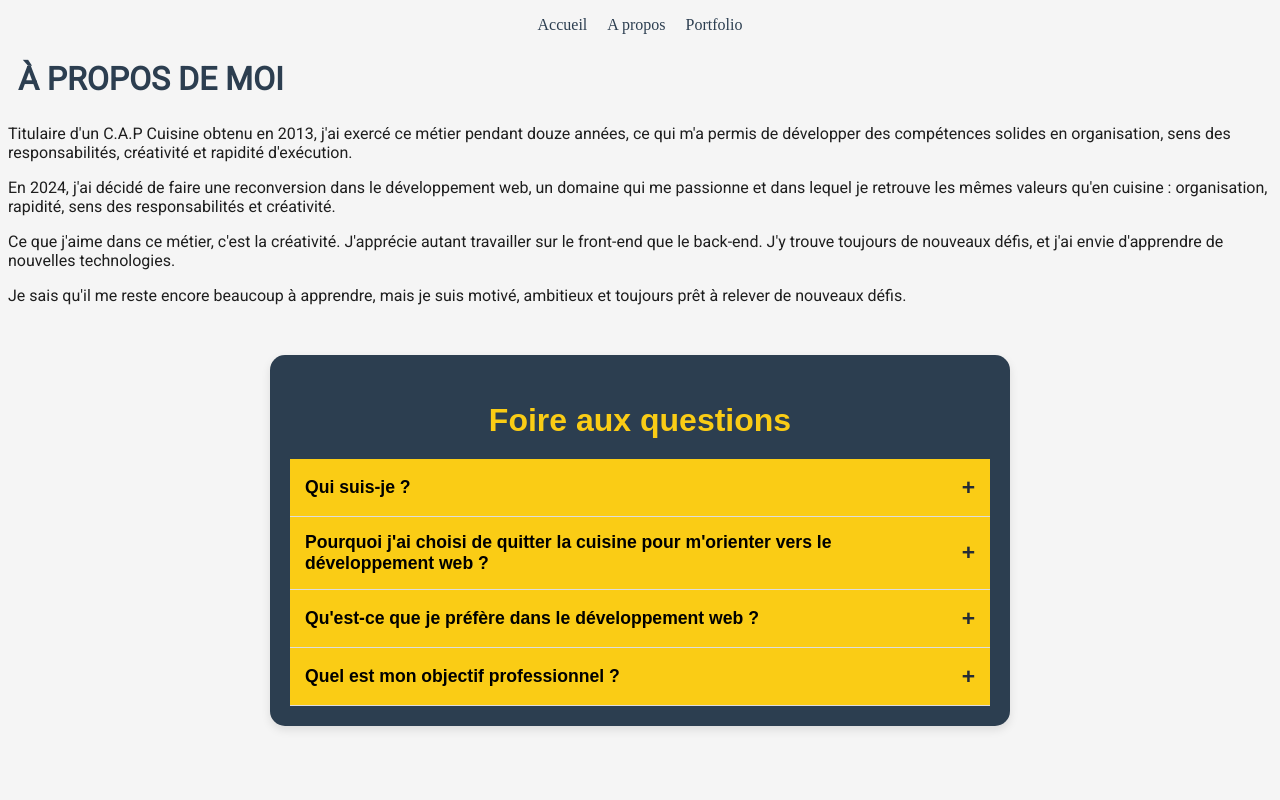
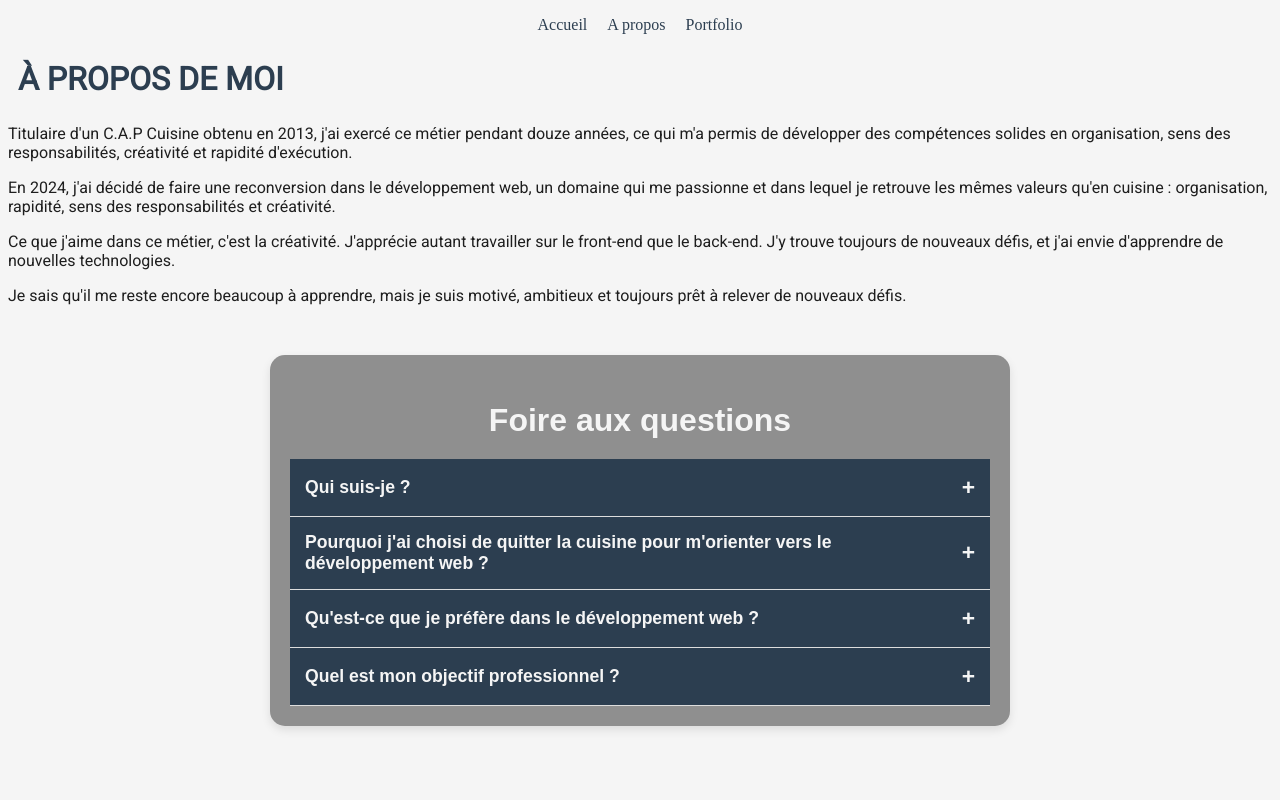
Before and after one commit to GregoryVDev/Portfolio, a React (Vite) app: page /about in a window 1280 px wide. Shown: the top 800 px of the page. Built offline with nearby package versions, Linux system fonts and the light colour scheme.

Commit message:
Edited color for faq className. Removed import IoMailOutline from SocialIcons.jsx file

```diff
--- a/src/Components/SocialIcons.jsx
+++ b/src/Components/SocialIcons.jsx
@@ -1,5 +1,4 @@
 import { FaLinkedin, FaGithub, FaFileDownload } from "react-icons/fa";
-import { IoMailOutline } from "react-icons/io5";
 
 export const SocialIcons = () => {
   return (
--- a/src/about.css
+++ b/src/about.css
@@ -14,7 +14,7 @@
     max-width: 700px;
     margin: 50px auto;
     padding: 20px;
-    background: #2C3E50;
+    background: #8f8f8f;
     border-radius: 15px;
     box-shadow: 0 4px 10px rgba(0, 0, 0, 0.1);
     font-family: 'Nunito', sans-serif;
@@ -22,7 +22,7 @@
 
 .faq h2 {
     text-align: center;
-    color: #facc15;
+    color: #f5f5f5;
     margin-bottom: 20px;
 }
 
@@ -43,7 +43,8 @@
     justify-content: space-between;
     align-items: center;
     transition: background 0.3s;
-    background: #facc15;
+    background: #2C3E50;
+    color: #f5f5f5;
 }
 
 .faq-answer {
@@ -58,12 +59,16 @@
     max-height: 300px;
     opacity: 1;
     padding: 10px 15px 15px;
-    background: #f9f9f9;
+    background: #2C3E50;
+}
+
+.faq-answer.show p {
+    color: #f5f5f5;
 }
 
 .faq-icon {
     font-size: 1.3em;
-    color: #252C36;
+    color: #f5f5f5;
     margin-left: 10px;
 }
 
@@ -81,8 +86,6 @@
     color: #252C36;
     font-family: "RobotoRegular";
 }
-
-/* TEST */
 
 .tech-list {
     list-style: none;
--- a/src/pages/About.jsx
+++ b/src/pages/About.jsx
@@ -58,7 +58,6 @@ export const About = () => {
           valeurs qu'en cuisine : organisation, rapidité, sens des
           responsabilités et créativité.
         </p>
-        <p></p>
         <p>
           Ce que j'aime dans ce métier, c'est la créativité. J'apprécie autant
           travailler sur le front-end que le back-end. J'y trouve toujours de
```
